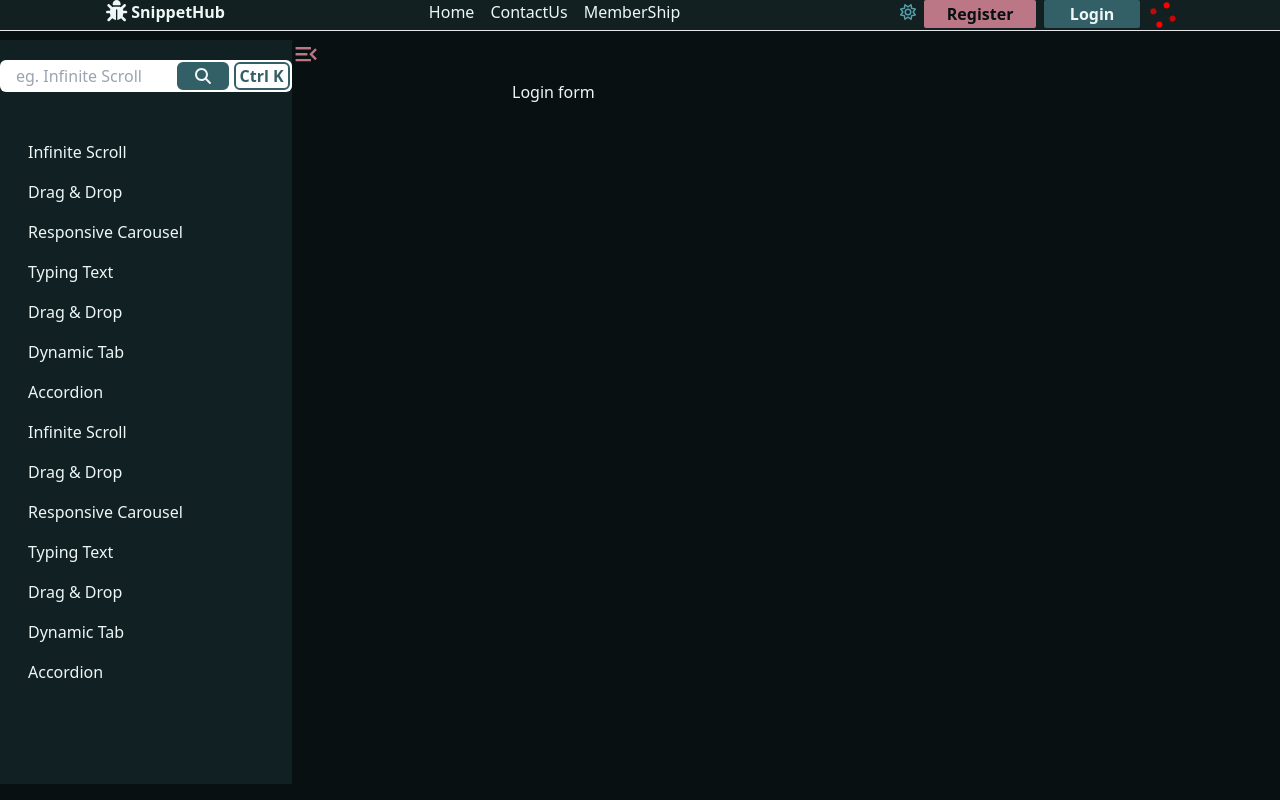
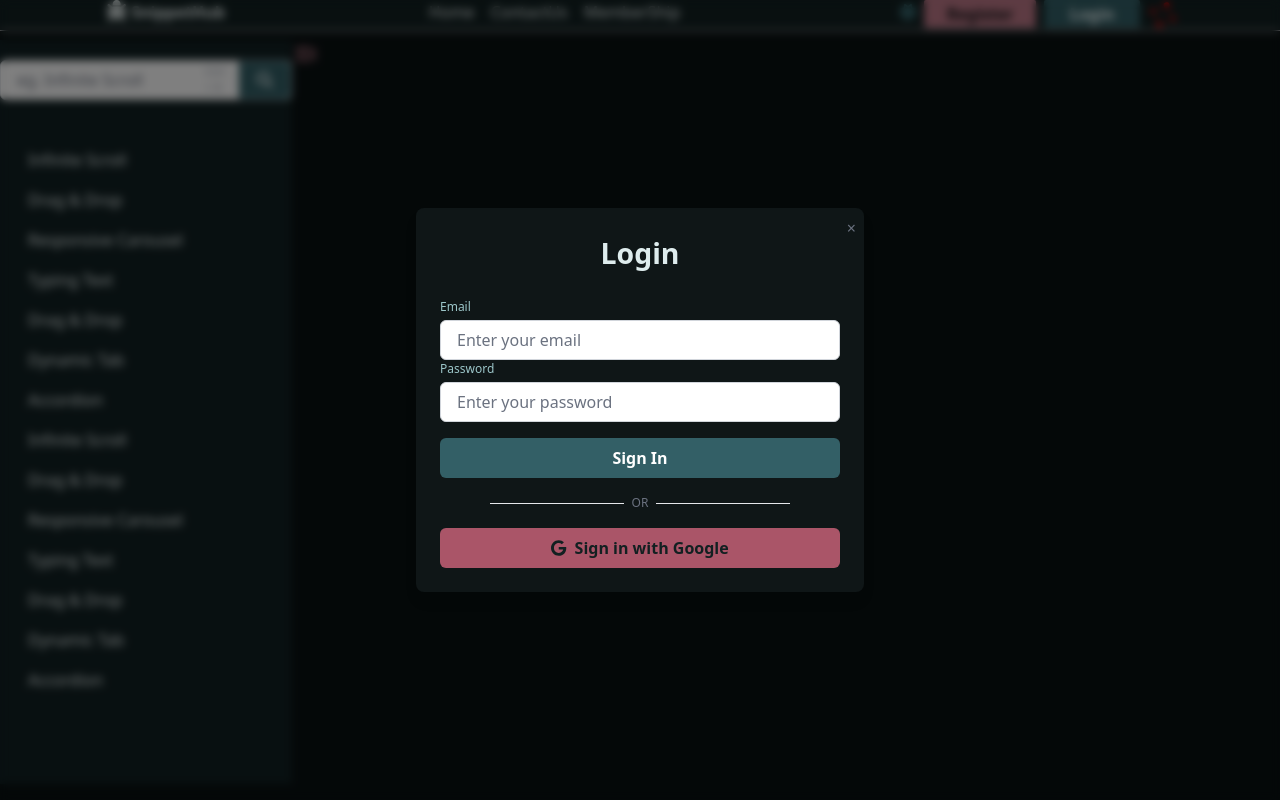
Before and after one commit to Ayush-a11/SnipetHub-v2, a Next.js app: page /Login in a window 1280 px wide. Built offline with nearby package versions, Linux system fonts and the light colour scheme; no server answers.

Commit message:
Login Ui

```diff
--- a/src/app/Login/page.tsx
+++ b/src/app/Login/page.tsx
@@ -1,14 +1,109 @@
-import React from 'react'
+"use client";
+import React, { useState } from "react";
+import Input from "@/utils/Input"; // Assuming your custom Input component is in the same directory
+import { faGoogle } from "@fortawesome/free-brands-svg-icons";
+import { FontAwesomeIcon } from "@fortawesome/react-fontawesome";
 
-function Login() {
+const LoginModal: React.FC = () => {
+  const [email, setEmail] = useState<string>("");
+  const [password, setPassword] = useState<string>("");
+  const [isModalOpen, setIsModalOpen] = useState<boolean>(true);
+
+  const handleEmailChange = (e: React.ChangeEvent<HTMLInputElement>) => {
+    setEmail(e.target.value);
+  };
+
+  const handlePasswordChange = (e: React.ChangeEvent<HTMLInputElement>) => {
+    setPassword(e.target.value);
+  };
+
+  const handleSubmit = (e: React.FormEvent) => {
+    e.preventDefault();
+    console.log("Email:", email, "Password:", password);
+    // Add form submission logic here (e.g., authentication)
+  };
+
+  const handleGoogleSignIn = () => {
+    console.log("Sign in with Google");
+    // Implement Google sign-in logic here
+  };
+
+  const closeModal = () => {
+    setIsModalOpen(false);
+  };
+
   return (
-	<div className="inset-0 flex items-center justify-center">
-		<div className="inset-0 bg-black bg-opacity-35"></div>
-		<div className="min-w-[80px] w-[60%] h-auto">
-			Login form
-		</div>
-	</div>
-  )
-}
+    <>
 
-export default Login
+      {isModalOpen && (
+        <div className="fixed inset-0 flex items-center justify-center z-50">
+          {/* Modal Background with Blur */}
+          <div
+            className="fixed inset-0 bg-black bg-opacity-50 backdrop-blur-sm"
+            onClick={closeModal}
+          ></div>
+
+          {/* Modal Content */}
+          <div className="relative bg-accent-50 rounded-lg shadow-lg p-6 max-w-md w-full z-10">
+            <button
+              onClick={closeModal}
+              className="absolute top-2 right-2 text-gray-500 hover:text-gray-700"
+            >
+              &times;
+            </button>
+
+            <h2 className="text-2xl font-semibold text-center mb-6 text-text-900">Login</h2>
+
+            <form onSubmit={handleSubmit}>
+              {/* Email Input */}
+              <Input
+                label="Email"
+                type="email"
+                placeholder="Enter your email"
+                value={email}
+                onChange={handleEmailChange}
+                required
+              />
+
+              {/* Password Input */}
+              <Input
+                label="Password"
+                type="password"
+                placeholder="Enter your password"
+                value={password}
+                onChange={handlePasswordChange}
+                required
+              />
+
+              {/* Submit Button */}
+              <button
+                type="submit"
+                className="w-full mt-4 py-2 bg-primary-300 text-white font-semibold rounded-md hover:bg-primary-400 transition duration-200"
+              >
+                Sign In
+              </button>
+            </form>
+
+            {/* OR Divider */}
+            <div className="flex items-center justify-center my-4">
+              <span className="border-b w-1/3"></span>
+              <span className="text-gray-500 px-2 text-sm">OR</span>
+              <span className="border-b w-1/3"></span>
+            </div>
+
+            {/* Google Sign-In Button */}
+            <button
+              onClick={handleGoogleSignIn}
+              className="w-full flex items-center justify-center py-2 bg-secondary-500 text-text-100 font-semibold rounded-md hover:bg-secondary-300 transition duration-200"
+            >
+              <FontAwesomeIcon icon={faGoogle} className="mr-2" />
+              Sign in with Google
+            </button>
+          </div>
+        </div>
+      )}
+    </>
+  );
+};
+
+export default LoginModal;
--- a/src/pages/SideMenuBar/page.tsx
+++ b/src/pages/SideMenuBar/page.tsx
@@ -28,7 +28,7 @@ function page({setSidebarWidth}) {
 
 		<div className="flex items-center w-full pt-5 space-x-2 place-content-center">
 			<Input  placeholder="eg. Infinite Scroll" value={searchText} onChange={(e: ChangeEvent<HTMLInputElement>):void => setSearchText(e.target.value)}
-			style='w-[60%]'
+			style='w-[60%]' isSearch={true}
 			/>
 			{/* <Button  variant='secondary' style="w-20" text="Search" onClick={handleSearch} /> */}
 		</div>
--- a/src/utils/Input.tsx
+++ b/src/utils/Input.tsx
@@ -1,7 +1,7 @@
-"use client"
-import { faSearch } from '@fortawesome/free-solid-svg-icons';
-import { FontAwesomeIcon } from '@fortawesome/react-fontawesome';
-import React, { ChangeEventHandler, useEffect, useRef, useState } from 'react';
+"use client";
+import { faSearch } from "@fortawesome/free-solid-svg-icons";
+import { FontAwesomeIcon } from "@fortawesome/react-fontawesome";
+import React, { ChangeEvent, useEffect, useRef } from "react";
 
 interface InputProps {
   label?: string;
@@ -9,43 +9,70 @@ interface InputProps {
   type?: string;
   placeholder: string;
   value: string;
-  onChange? :(e: ChangeEvent<HTMLInputElement>)=>void;
+  onChange?: (e: ChangeEvent<HTMLInputElement>) => void;
+  disabled?: boolean;
+  maxLength?: number;
+  isSearch?:boolean;
 }
 
+function Input({
+  label = "",
+  style = "",
+  type = "text",
+  placeholder = "",
+  value = "",
+  onChange,
+  disabled = false,
+  maxLength,
+  isSearch =false,
+  ...props
+}: InputProps) {
+  const inputRef = useRef<HTMLInputElement | null>(null);
 
-function Input({ label = "", style = "", type = "text", placeholder = "", value = "",onChange,...props }:InputProps) {
-
-  const inputRef =useRef(null);
-
-  useEffect(()=>{
-    const handleFocus = (e:KeyboardEvent)=>{
-      console.log(e.ctrlKey, e.key)
-      if(e.ctrlKey && e.key ==='k'){
+  useEffect(() => {
+    const handleFocus = (e: KeyboardEvent) => {
+      if (e.ctrlKey && e.key === "k") {
         e.preventDefault();
         inputRef.current?.focus();
       }
-  }
-  window.addEventListener('keydown',handleFocus);
-  return ()=>{
-    window.removeEventListener('keydown',handleFocus);
-  }
-  },[])
+    };
+
+    window.addEventListener("keydown", handleFocus);
+    return () => {
+      window.removeEventListener("keydown", handleFocus);
+    };
+  }, []);
 
   return (
-    <div className="">
+    <div className="w-full">
+      {label && <label className="block mb-1 text-sm font-medium text-text-700">{label}</label>}
 
-    {label && <div >{label}</div>}
-    <div className="flex justify-between items-center bg-white rounded-md h-8 ">
-      <input ref={inputRef}
+      <div className={`flex items-center bg-white rounded-md h-10 border border-gray-300 ${disabled ? "opacity-50 cursor-not-allowed" : ""}`}>
+        <input
+          ref={inputRef}
           type={type}
-        className={`  pl-4 bg-transparent outline-none text-black ${style}`}
+          className={`w-full px-4 bg-transparent outline-none text-black placeholder-gray-500 ${style}`}
           placeholder={placeholder}
           value={value}
           onChange={onChange}
+          disabled={disabled}
+          maxLength={maxLength}
           {...props}
         />
-      <span className="bg-primary-300 rounded-md border-2 border-primary-300 text-text-950 font-bold mx-0.5 px-4 hover:bg-primary-400 hover:scale-105 cursor-pointer "><FontAwesomeIcon icon={faSearch}></FontAwesomeIcon> </span>
-      <span id="focus-control" className="bg-transparent rounded-md border-2 border-primary-300 text-primary-300 font-semibold mx-0.5 px-1 hover:bg-primary-400 hover:text-text-950 cursor-pointer">Ctrl K</span>
+        {isSearch?
+        <>
+        <span className="text-xs text-gray-400 px-2">Ctrl + K</span>
+
+        <button
+          className={`bg-primary-300 h-full flex items-center justify-center px-4 border-2 border-primary-300 rounded-r-md hover:bg-primary-400 hover:scale-105 transition-transform duration-200 ${
+            disabled ? "cursor-not-allowed" : "cursor-pointer"
+          }`}
+          disabled={disabled}
+        >
+          <FontAwesomeIcon icon={faSearch} />
+        </button>
+        </>
+        :null}
       </div>
     </div>
   );
```
Also changed, not shown: src/Firebase/firebaseConfig.ts (+6 -6 lines), 1 other file (tests, documents, lock files or other folders). Lines whose indentation alone changed are shown as unchanged.
